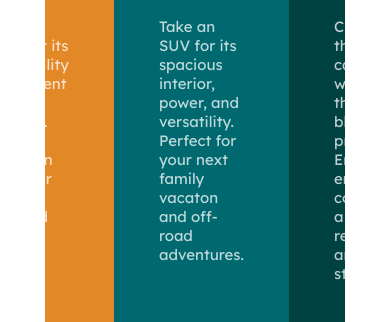
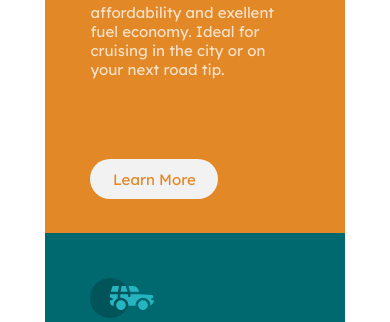
Before and after one commit to rahmatsoleh/frontendmentor-newbie-2, a plain HTML site: page index.html in a window 390 px wide. Shown: the part 248-570 px from the top of the page. Drawn offline with Linux system fonts and the light colour scheme.

Commit message:
Responsive untuk tablet dan mobile

```diff
--- a/style.css
+++ b/style.css
@@ -78,3 +78,18 @@ article section:last-child {
 section:last-child a{
     color : hsl(179, 100%, 13%);
 }
+
+
+/* Responsive */
+
+@media (max-width: 848px){
+    body {
+        height: auto;
+        padding: 2em 0;
+        box-sizing: border-box;
+    }
+
+    article {
+        flex-direction: column;
+    }
+}
```
